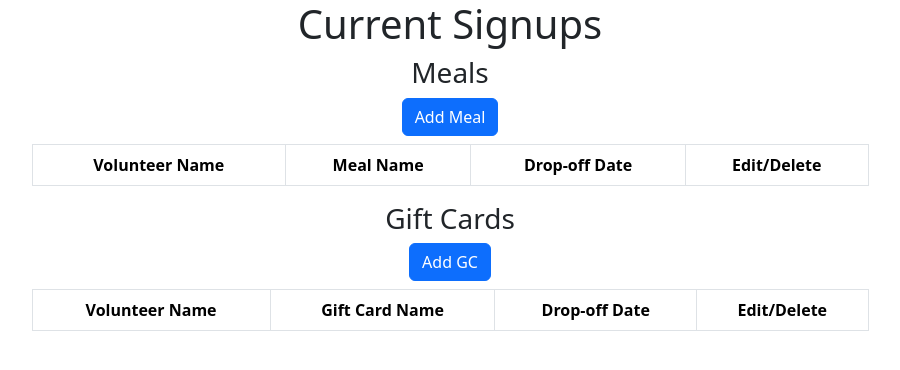
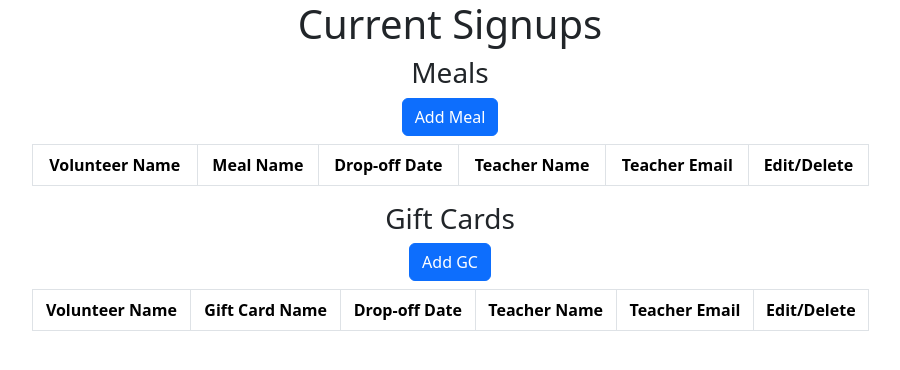
Before and after one commit to kovidcerejo/MoG, a Flask app: page /admin/override-signups in a window 1280 px wide. Shown: the top 370 px of the page, without its empty margins (190-1090 px from the left). Run offline with Flask 3, Linux system fonts and the light colour scheme; the visitor is signed in with stand-in values (Sample User, id 1); data that the repository does not hold is empty; some libraries are stand-ins or nearby versions.

Commit message:
added teacher info to admin override dashboard

```diff
--- a/app.py
+++ b/app.py
@@ -519,12 +519,13 @@ def override_signup():
     beg_month = datetime.today().strftime("%Y-%m")
     beg_month = beg_month + "-01"
     meals_const = query_db("""SELECT meals.id AS meal_id, recipes.name AS meal_name, date, volunteers.name
-                        AS volunteer_name, recipes.id AS recipe_id FROM meals JOIN volunteers ON meals.volunteer_id = volunteers.id
-                        JOIN recipes ON meals.recipe_id = recipes.id WHERE date >= ? ORDER BY volunteer_name, date""",
+                        AS volunteer_name, recipes.id AS recipe_id, teachers.name AS teacher_name, teachers.email AS teacher_email
+                        FROM meals JOIN volunteers ON meals.volunteer_id = volunteers.id JOIN recipes ON meals.recipe_id = recipes.id
+                        LEFT JOIN teachers ON meals.teacher_id = teachers.id WHERE date >= ? ORDER BY volunteer_name, date""",
                         (beg_month,))
-    gcs_const = query_db("""SELECT gift_cards.id AS gc_id, gift_cards.name AS gc_name, date, volunteers.name AS volunteer_name
-                        FROM gift_cards JOIN volunteers ON gift_cards.volunteer_id = volunteers.id WHERE date >= ?
-                        ORDER BY volunteer_name, date""", (beg_month,))
+    gcs_const = query_db("""SELECT gift_cards.id AS gc_id, gift_cards.name AS gc_name, date, volunteers.name AS volunteer_name,
+                        teachers.name AS teacher_name, teachers.email AS teacher_email FROM gift_cards JOIN volunteers
+                        ON gift_cards.volunteer_id = volunteers.id LEFT JOIN teachers ON gift_cards.teacher_id = teachers.id WHERE date >= ? ORDER BY volunteer_name, date""", (beg_month,))
     meals = []
     gcs = []
     for row in meals_const:
--- a/templates/override_signups.html
+++ b/templates/override_signups.html
@@ -14,6 +14,8 @@
                 <th>Volunteer Name</th>
                 <th>Meal Name</th>
                 <th>Drop-off Date</th>
+                <th>Teacher Name</th>
+                <th>Teacher Email</th>
                 <th>Edit/Delete</th>
             </tr>
         </thead>
@@ -23,6 +25,8 @@
                     <td>{{ meal.volunteer_name }}</td>
                     <td><a href="/recipes/{{ meal.recipe_id }}">{{ meal.meal_name }}</a></td>
                     <td>{{ meal.date.strftime('%b') }} {{ meal.date.day }}</td>
+                    <td>{{ meal.teacher_name if meal.teacher_name else "N/A" }}</td>
+                    <td>{{ meal.teacher_email if meal.teacher_email else "N/A" }}</td>
                     <td>
                         <a href="/admin/edit-meal-{{ meal.meal_id}}" class="btn btn-warning">Edit/Delete</a>
                     </td>
@@ -38,6 +42,8 @@
                 <th>Volunteer Name</th>
                 <th>Gift Card Name</th>
                 <th>Drop-off Date</th>
+                <th>Teacher Name</th>
+                <th>Teacher Email</th>
                 <th>Edit/Delete</th>
             </tr>
         </thead>
@@ -47,6 +53,8 @@
                     <td>{{ gc.volunteer_name }}</td>
                     <td>{{ gc.gc_name }}</td>
                     <td>{{ gc.date.strftime('%b') }} {{ gc.date.day }}</td>
+                    <td>{{ gc.teacher_name if gc.teacher_name else "N/A" }}</td>
+                    <td>{{ gc.teacher_email if gc.teacher_email else "N/A" }}</td>
                     <td>
                         <a href="/admin/edit-gc-{{ gc.gc_id }}" class="btn btn-warning">Edit/Delete</a>
                     </td>
```
